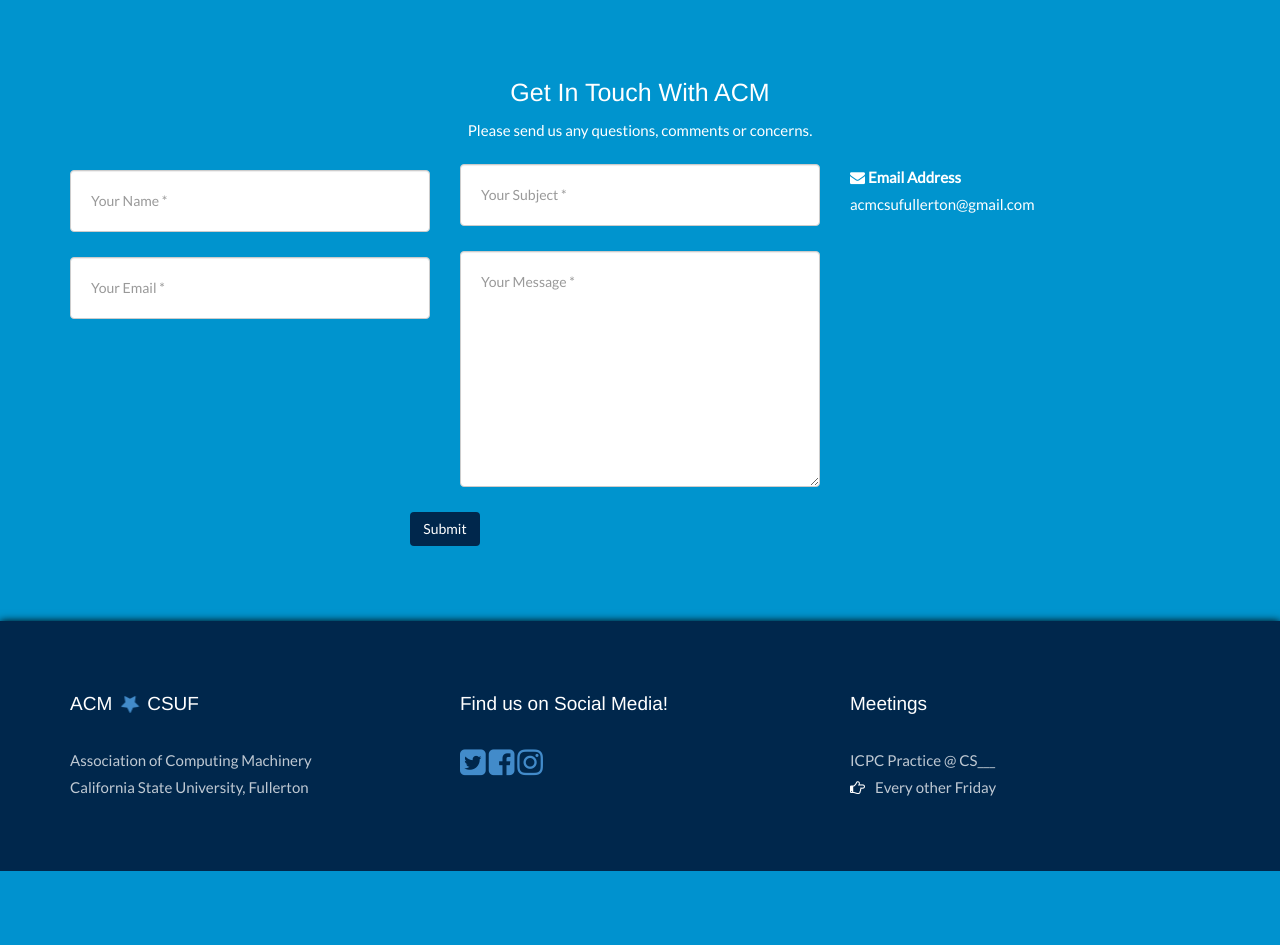
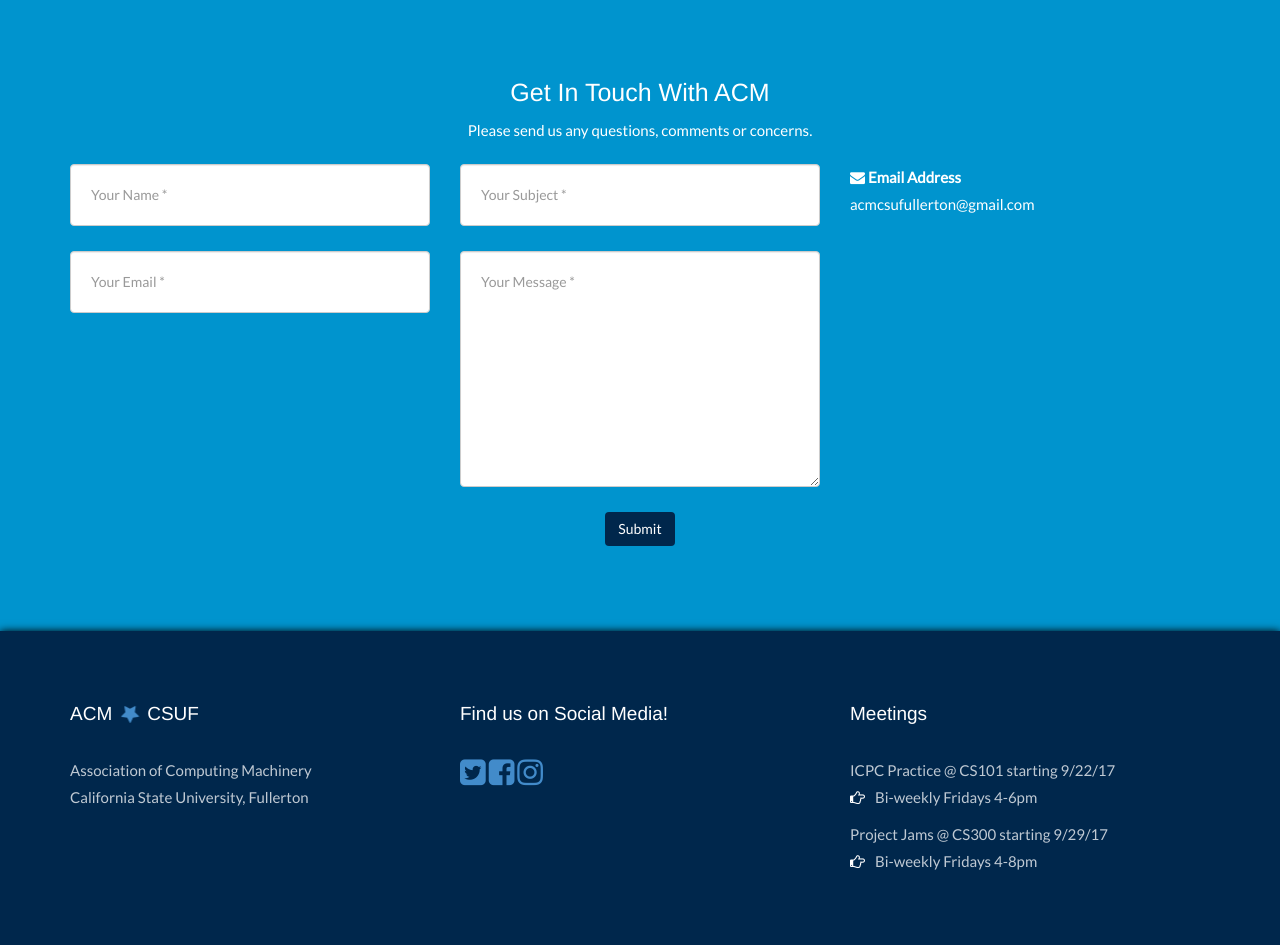
Before and after one commit to nvurdien/acmwebsite, a PHP site: page /contact in a window 1280 px wide. Shown: the part 401-1346 px from the top of the page. Before the commit the page ends 1272 px from the top, so only its background shows below. Run offline with PHP 8.4, Linux system fonts and the light colour scheme; data that the repository does not hold is empty; some libraries are stand-ins or nearby versions.

Commit message:
fixed contact page error and added meeting times

```diff
--- a/contact.php
+++ b/contact.php
@@ -83,7 +83,7 @@
                             <div class="row">
                                 <div class="col-md-6">
                                     <div class="form-group"><!--Name-->
-                                      <label for="name" style="color:#0094ce; font-size:1px;" required>Name</label>
+                                      <label for="name" style="color:#0094ce; display:none;" required>Name</label>
                                         <input type="text" class="form-control" alt="name" id="name" title="name" placeholder="Your Name *" name="name" label="" value="<?php echo $name;?>" required>
                                         <p class="help-block text-danger"></p>
                                     </div>
@@ -104,27 +104,26 @@
                                         <textarea class="form-control" alt="message" title="message" id="message" placeholder="Your Message *" name="message" value="<?php echo $message;?>" required></textarea>
                                         <p class="help-block text-danger"></p>
                                     </div>
+                                        <div id="success"></div><!--Submit button-->
+                                        <p style="text-align:center"><input type="submit" name="but" value="Submit" class="btn btn-xl get"/></p>
+
                                 </div>
-                                <div class="clearfix"></div>
-                                <div class="col-lg-12 text-center">
-                                    <div id="success"></div><!--Submit button-->
-                                    <input type="submit" name="but" value="Submit" class="btn btn-xl get"/>
-                                </div>
+
                             </div>
                         </form>
 <?php
 	if (isset($_POST['but'])) {
 	require 'PHPMailer/PHPMailerAutoload.php';
-        include 'password.php';
+  include 'password.php';
 	$mail = new PHPMailer;
 
 	$mail->IsSMTP();
 	$mail->Host = 'smtp.gmail.com';  // Specify main and backup SMTP servers
 	$mail->SMTPAuth = true;                               // Enable SMTP authentication
-	$mail->Username = 'acmcsufullerton@gmail.com';                 // SMTP username
-        /* passwd is from password.php, which is ignored by the git repository. you'll need to create a php file with a variable
-            * named "passwd" to make this work */
-        $mail->Password = $passwd;
+	$mail->Username = 'acmcsufullerton@gmail.com';        // SMTP username
+  /* passwd is from password.php, which is ignored by the git repository. you'll need to create a php file with a variable
+  * named "passwd" to make this work */
+  $mail->Password = $passwd;
 	$mail->SMTPSecure = 'tls';                            // Enable TLS encryption, `ssl` also accepted
 	$mail->Port = 587;                                    // TCP port to connect to
 
@@ -179,8 +178,12 @@
       <div class="col-lg-4">
             <h4>Meetings</h4>
             <p>
-              ICPC Practice @ CS___<BR>
-                <i class="fa fa-hand-o-right fa-fw fa-inverse" style="font-size:1em; color:#fff"></i>Every other Friday
+              ICPC Practice @ CS101 starting 9/22/17<BR>
+                <i class="fa fa-hand-o-right fa-fw fa-inverse" style="font-size:1em; color:#fff"></i>Bi-weekly Fridays 4-6pm
+            </p>
+            <p>
+              Project Jams @ CS300 starting 9/29/17<BR>
+                <i class="fa fa-hand-o-right fa-fw fa-inverse" style="font-size:1em; color:#fff"></i>Bi-weekly Fridays 4-8pm
             </p>
         </div>
 </div>
```
Also changed, not shown: about.html (+7 -3 lines), board.html (+7 -3 lines), events.html (+6 -2 lines), index.html (+6 -2 lines), subscribe.html (+7 -3 lines).
